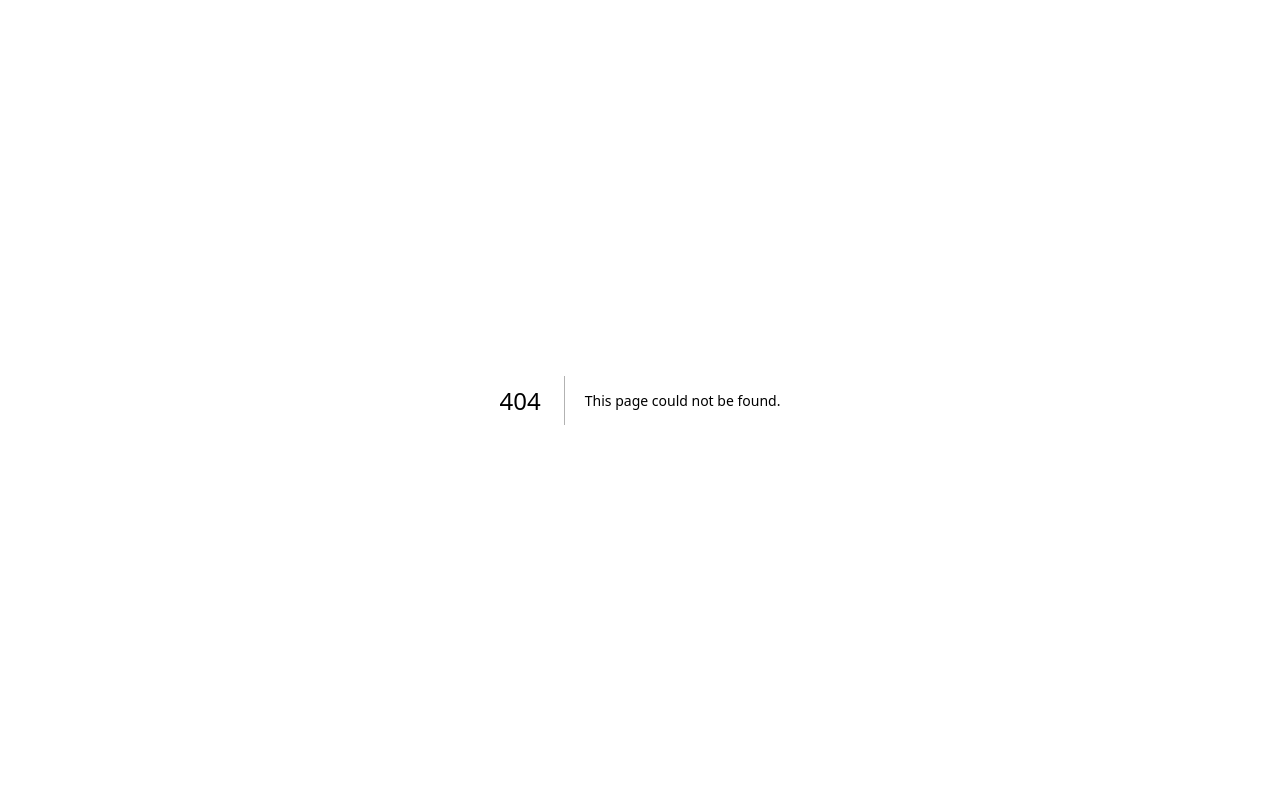
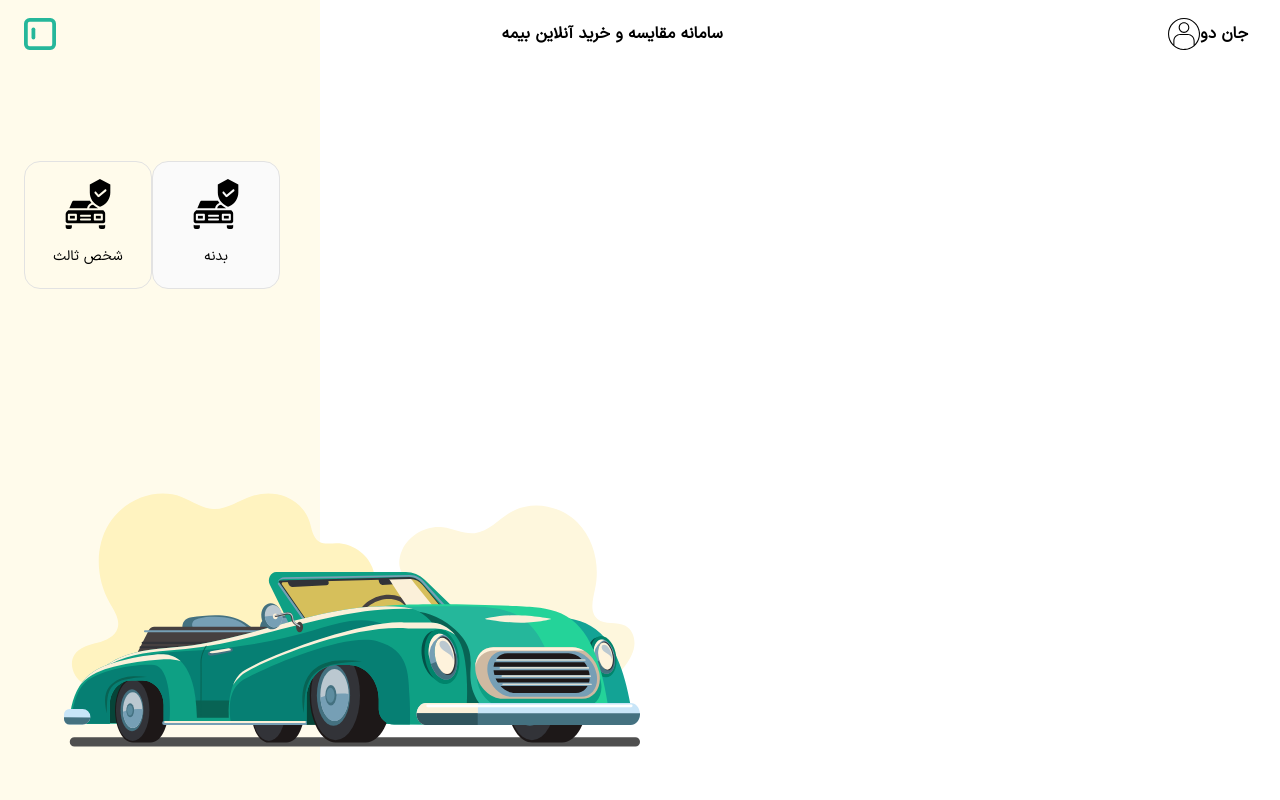
Before and after one commit to arvandmoe/azki-sample, a Next.js app: page /insurance in a window 1280 px wide. Before the commit this address had no page. Built offline with nearby package versions, Linux system fonts and the light colour scheme.

Commit message:
imp lnsurancePage, improve MainLayout and Navbar

```diff
--- /dev/null
+++ b/pages/insurance/index.tsx
@@ -0,0 +1 @@
+export { default } from "modules/insurance/InsurancePage"
--- /dev/null
+++ b/src/modules/insurance/InsurancePage.tsx
@@ -0,0 +1,43 @@
+import { MainLayout } from "@/src/shared/Layouts/MainLayout";
+import InsuranceButton from "@/src/shared/components/button/InsuranceButton";
+import { Box, Container, Stack, Typography } from "@mui/material";
+import { NextPage } from "next";
+import Head from "next/head";
+
+const InsurancePage: NextPage = () => {
+  return (
+    <>
+      <Head>
+        <title> {"ازکی - انتخاب بیمه"}</title>
+        <meta name="description" content={"ازکی -سامانه خرید بیمه"} />
+      </Head>
+      <main>
+        <MainLayout>
+          <Container>
+            <Box
+              paddingRight={{ xs: 0, sm: 16 }}
+              paddingTop={{ xs: 10, sm: 12 }}
+              width="100%"
+            >
+              <Typography
+                variant="h1"
+                fontWeight="bold"
+                fontSize={{ xs: 20, sm: 28 }}
+              >
+                {"انتخاب بیمه"}
+              </Typography>
+              <Stack display="flex" direction="row" marginTop={{ xs: 2, sm: 4 }} width="100%">
+                <InsuranceButton title={"شخص ثالث"} active={true} href="/" />
+                <Box mr={2}>
+                  <InsuranceButton title={"بدنه"} active={false} href="/" />
+                </Box>
+              </Stack>
+            </Box>
+          </Container>
+        </MainLayout>
+      </main>
+    </>
+  );
+};
+
+export default InsurancePage;
--- a/src/modules/login/LoginPage.tsx
+++ b/src/modules/login/LoginPage.tsx
@@ -1,10 +1,6 @@
 import { MainLayout } from "@/src/shared/Layouts/MainLayout";
-import { Box } from "@mui/material";
 import { NextPage } from "next";
-import { Inter } from "next/font/google";
 import Head from "next/head";
-
-const inter = Inter({ subsets: ["latin"] });
 
 const LoginPage: NextPage = () => {
   return (
@@ -15,7 +11,7 @@ const LoginPage: NextPage = () => {
         <meta name="viewport" content="width=device-width, initial-scale=1" />
         <link rel="icon" href="/favicon.ico" />
       </Head>
-      <main className={`$${inter.className}`}>
+      <main>
         <MainLayout>LoginPage</MainLayout>
       </main>
     </>
--- a/src/shared/Layouts/MainLayout.tsx
+++ b/src/shared/Layouts/MainLayout.tsx
@@ -18,6 +18,7 @@ export function MainLayout(props: MainLayoutProps) {
       justifyContent="space-between"
       alignItems="center"
       height="100vh"
+      overflow="hidden"
     >
       <Stack
         display="flex"
@@ -26,20 +27,25 @@ export function MainLayout(props: MainLayoutProps) {
         width="100%"
         height="100%"
       >
-        <Navbar />
-        <Box bgcolor="white" sx={{ flexGrow: 3 }}>
-          {children}
-        </Box>
-        <Box bgcolor="#fffbeb" sx={{ flexGrow: 1 }}></Box>
+        <Box
+          bgcolor="#fffbeb"
+          position="absolute"
+          left={0}
+          top={{ xs: "75%", md: 0 }}
+          bottom={0}
+          right={{ xs: 0, md: "75%" }}
+        ></Box>
         <Box
           position="absolute"
-          bottom="10%"
-          left="0%"
+          bottom={{ xs: "10%", sm: "5%" }}
+          left="5%"
           height="35%"
-          width="45%"
+          width={{ xs: "65%", sm: "45%" }}
         >
           <Image alt="Azki Car Insurance" src={GreenCarImage.src} fill />
         </Box>
+        <Navbar />
+        {children}
       </Stack>
     </Box>
   );
--- /dev/null
+++ b/src/shared/components/button/InsuranceButton.tsx
@@ -0,0 +1,41 @@
+import { Box, Button, Stack } from "@mui/material";
+import Image from "next/image";
+import React from "react";
+import insuranceIcon from "assets/insurance.svg";
+import Link from "next/link";
+
+interface InsuranceButtonProps {
+  title: string;
+  active: boolean;
+  href: string;
+}
+
+const InsuranceButton = (props: InsuranceButtonProps) => {
+  const { title, active, href } = props;
+  return (
+    <Button
+      disabled={!active}
+      sx={[
+        {
+          width: "8rem",
+          height: "8rem",
+          border: "1px solid #e2e2e2",
+          borderRadius: 4,
+          textDecoration: "none",
+        },
+        !active && {
+          bgcolor: '#fafafa'
+        },
+      ]}
+    >
+      <Stack alignItems="center" spacing={2} padding={2}>
+        <Image alt={title} src={insuranceIcon.src} width={50} height={50} />
+        <Box component={Link} href={href} sx={{ textDecoration: "none" , color: 'black'}}>
+          {title}
+        </Box>
+      </Stack>
+    </Button>
+  );
+};
+
+export default InsuranceButton;
--- a/src/shared/components/navbar/Navbar.tsx
+++ b/src/shared/components/navbar/Navbar.tsx
@@ -6,21 +6,24 @@ import Image from "next/image";
 
 const Navbar = () => {
   return (
-    <Box position="absolute" top="16px" width="100%">
+    <Box position="absolute" top={18} width="100%">
       <Container>
         <Stack
           display="flex"
           direction="row"
           justifyContent="space-between"
-          alignItems='center'
+          alignItems="center"
+          width="100%"
         >
           <Image alt="azki-logo" src={LogoIcon.src} height={32} width={32} />
-          <Typography variant="h1" fontWeight='bold'>
+          <Typography fontWeight="bold" sx={{ visibility: { xs: "hidden", sm: "visible" }}}>
             {"سامانه مقایسه و خرید آنلاین بیمه "}
           </Typography>
-          <Stack direction='row' alignItems='center'>
+          <Stack direction="row" alignItems="center">
             <Image alt="user-area" src={UserIcon.src} height={32} width={32} />
-            <Typography variant="body1" paddingRight={1} fontWeight='bold'>{"جان دو"}</Typography>
+            <Typography paddingRight={1} fontWeight="bold">
+              {"جان دو"}
+            </Typography>
           </Stack>
         </Stack>
       </Container>
```
Also changed, not shown: 1 other file (tests, documents, lock files or other folders).
